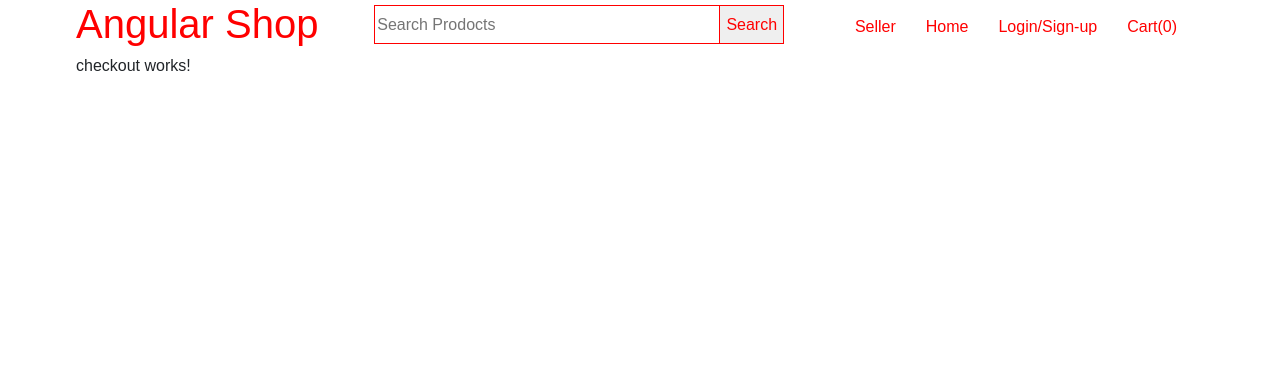
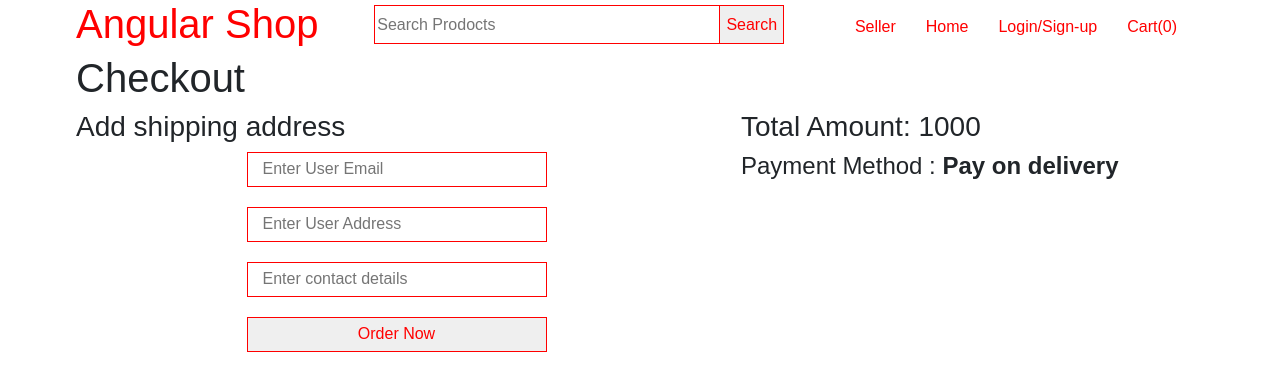
Before and after one commit to LucBecker/ecommerce-app, an Angular app: page /checkout in a window 1280 px wide. Shown: the top 390 px of the page. Built offline with nearby package versions, Linux system fonts and the light colour scheme.

Commit message:
adding ngmodel for form html

```diff
--- a/src/app/checkout/checkout.component.html
+++ b/src/app/checkout/checkout.component.html
@@ -1 +1,36 @@
-<p>checkout works!</p>
+<div class="checkout">
+  <h1>Checkout</h1>
+  <div class="row">
+    <div class="col-sm-7">
+      <h3>Add shipping address</h3>
+      <form #orderData="ngForm" class="common-form">
+        <input
+          type="text"
+          class="form-input"
+          name="email"
+          placeholder="Enter User Email"
+          ngModel
+        />
+        <input
+          type="text"
+          class="form-input"
+          name="address"
+          placeholder="Enter User Address"
+          ngModel
+        />
+        <input
+          type="text"
+          class="form-input"
+          name="contact"
+          placeholder="Enter contact details"
+          ngModel
+        />
+        <button class="form-button">Order Now</button>
+      </form>
+    </div>
+    <div class="col-sm-5">
+        <h3>Total Amount: 1000</h3>
+        <h4>Payment Method : <b>Pay on delivery</b></h4>
+    </div>
+  </div>
+</div>
```
